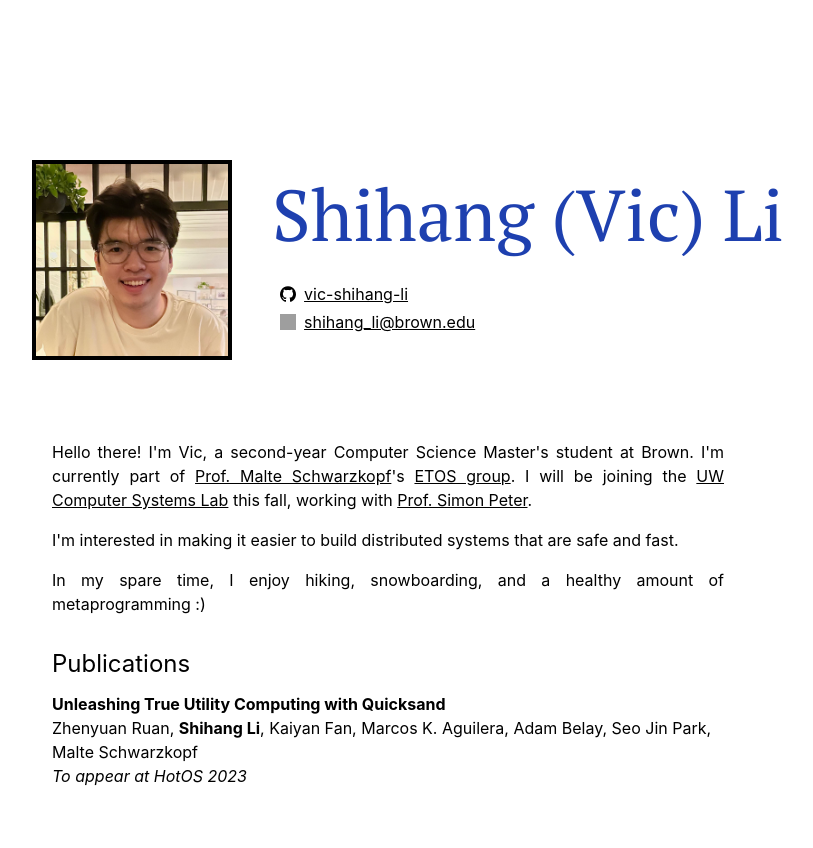
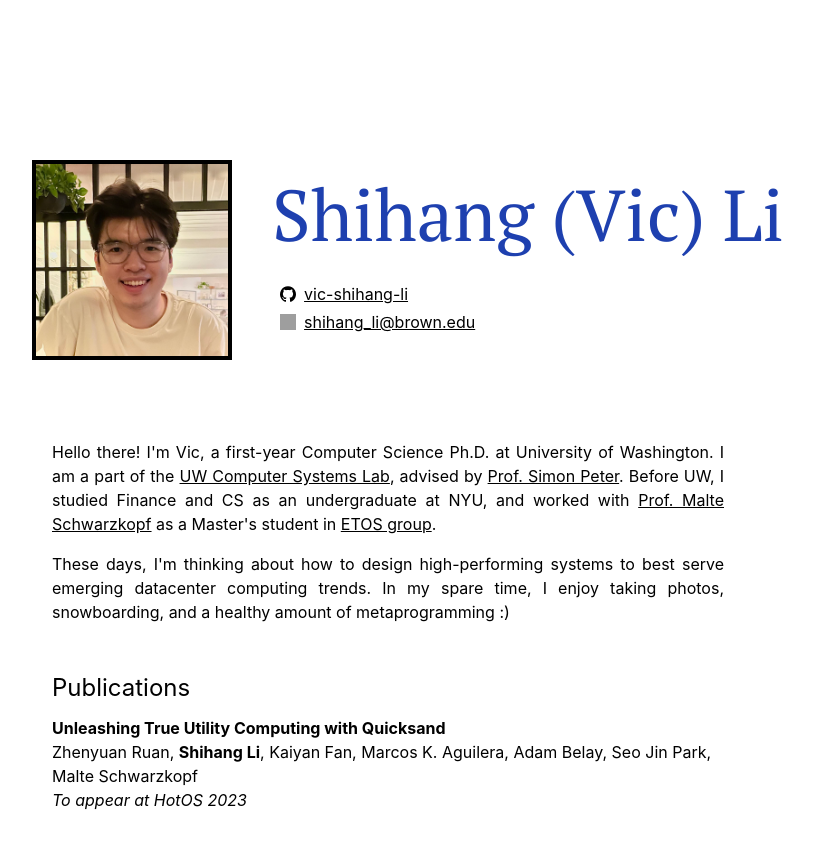
Before and after one commit to vic-lsh/vli, a Next.js app: page / in a window 1280 px wide. Shown: the top 848 px of the page, without its empty margins (252-1065 px from the left). Built offline with nearby package versions, Linux system fonts and the light colour scheme; grey boxes are pictures that could not be loaded.

Commit message:
update bio for grad school

```diff
--- a/pages/index.tsx
+++ b/pages/index.tsx
@@ -93,32 +93,41 @@ const PersonalIntroArea = () => {
   return (
     <div className="flex flex-col gap-4">
       <p className="text-justify">
-        {`
-  Hello there! I'm Vic, a second-year Computer Science Master's student at Brown.
-`}
-        {`I'm currently part of `}
+        {`Hello there! I'm Vic, a first-year Computer Science Ph.D. at
+        University of Washington. `}
+
+        {`I am a part of the `}
+        <UrlLink href="https://syslab.cs.washington.edu/">
+          UW Computer Systems Lab
+        </UrlLink>
+        {`, advised by `}
+        <UrlLink href="https://homes.cs.washington.edu/~simpeter/">
+          Prof. Simon Peter
+        </UrlLink>
+        {`. `}
+
+        {`Before UW, I studied Finance and CS as an undergraduate at NYU, and `}
+        {`worked with `}
         <UrlLink href="https://cs.brown.edu/people/malte/">
           Prof. Malte Schwarzkopf
         </UrlLink>
-        {`'s `}
+        {` as a Master's student in `}
         <UrlLink href="https://etos.cs.brown.edu">ETOS group</UrlLink>
-        {`. `}
-        {`I will be joining the `}
-        <UrlLink href="https://syslab.cs.washington.edu/">
-          UW Computer Systems Lab
-        </UrlLink>
-        {` this fall, working with `}
-        <UrlLink href="https://homes.cs.washington.edu/~simpeter/">
-          Prof. Simon Peter
-        </UrlLink>
         {`.`}
       </p>
+
       <p className="text-justify">
-        {`I'm interested in making it easier to build distributed systems that are safe and fast.`}
+        <span>
+          {`These days, I'm thinking about how to design high-performing
+          systems to best serve emerging datacenter computing trends. `}
+        </span>
+        <span>
+          {`In my spare time, I enjoy taking photos, snowboarding, and a
+          healthy amount of metaprogramming :)`}
+        </span>
       </p>
-      <p className="text-justify">
-        {`In my spare time, I enjoy hiking, snowboarding, and a healthy amount of metaprogramming :)`}
-      </p>
+
+      <p className="text-justify"></p>
     </div>
   );
 };
```
